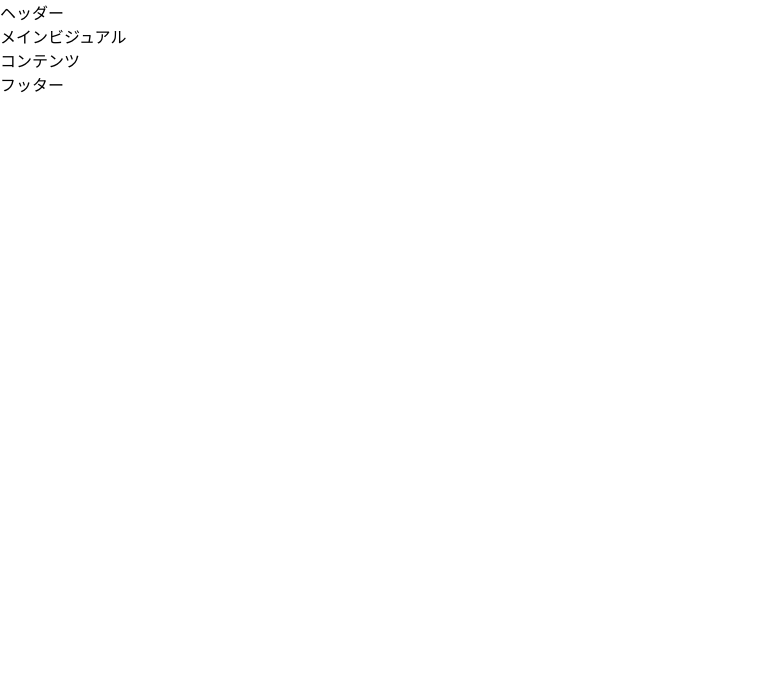
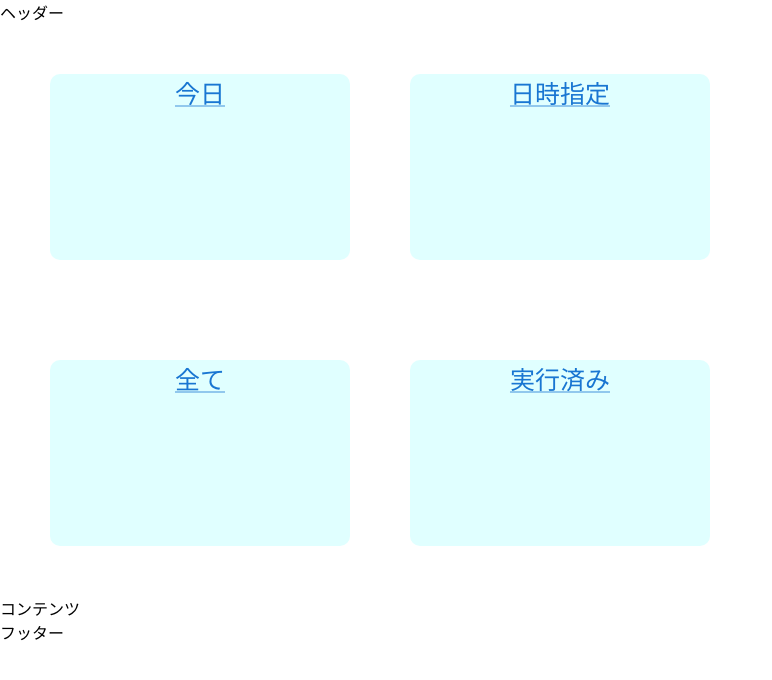
Before and after one commit to yusei00nagai/app-work, a React (Create React App) app: page / in a window 1280 px wide. Shown: the top 680 px of the page, without its empty margins (0-772 px from the left). Built offline with nearby package versions, Linux system fonts and the light colour scheme.

Commit message:
メイン途中

```diff
--- a/src/modules/top/Mainvisual.tsx
+++ b/src/modules/top/Mainvisual.tsx
@@ -1,9 +1,16 @@
-import { Box, SxProps, Theme } from "@mui/material";
+import { Box, SxProps, Theme, Link} from "@mui/material";
 
 export const Mainvisual = () => {
   return (
     <Box className="Mainvisual" sx={sx}>
-      メインビジュアル
+      <Box className="Box1">
+        <Link href="#" className="Box">今日</Link>
+        <Link href="#" className="Box">日時指定</Link>
+      </Box>
+      <Box className="Box2">
+        <Link href="#" className="Box">全て</Link>
+        <Link href="#" className="Box">実行済み</Link>
+      </Box>
     </Box>
   );
 };
@@ -12,4 +19,42 @@ const sx: SxProps<Theme> = {
   "&.Mainvisual" : {
     width: "100%",
   },
+  ".Box1" : {
+    display: "flex",
+    // justifyContent: "center",
+    padding: {
+      md: "20px",
+      xs: "10px",
+    },
+  },
+  ".Box2" : {
+    display: "flex",
+    // justifyContent: "center",
+    padding: {
+      md: "20px",
+      xs: "10px",
+    },
+  },
+  ".Box" : {
+    width: "300px",
+    backgroundColor: "#e0ffff",
+    paddingBottom: {
+      md: "150px",
+      xs: "80px",
+    },
+    margin: {
+      md: "30px",
+      xs: "10px",
+    },
+    display: "flex",
+    justifyContent :"center",
+    alignItems: "center",
+    // textAlign: "center",
+    // verticalAlign: "middle",
+    borderRadius: "10px",
+    fontSize: {
+      md: "25px",
+      xs: "15px",
+    },
+  }
 };
--- a/src/theme.tsx
+++ b/src/theme.tsx
@@ -5,7 +5,7 @@ export const theme = createTheme({
     values: {
       xs: 0,
       sm: 374,
-      md: 768,
+      md: 600,
       lg: 1024,
       xl: 2000,
     },
```
